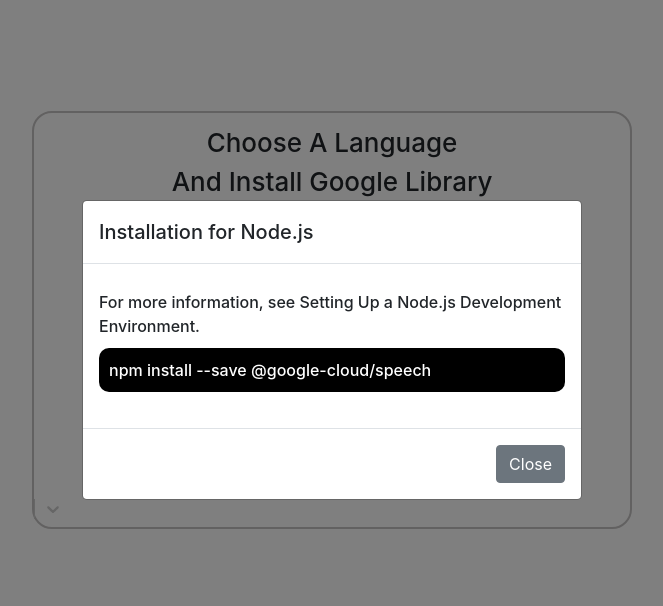
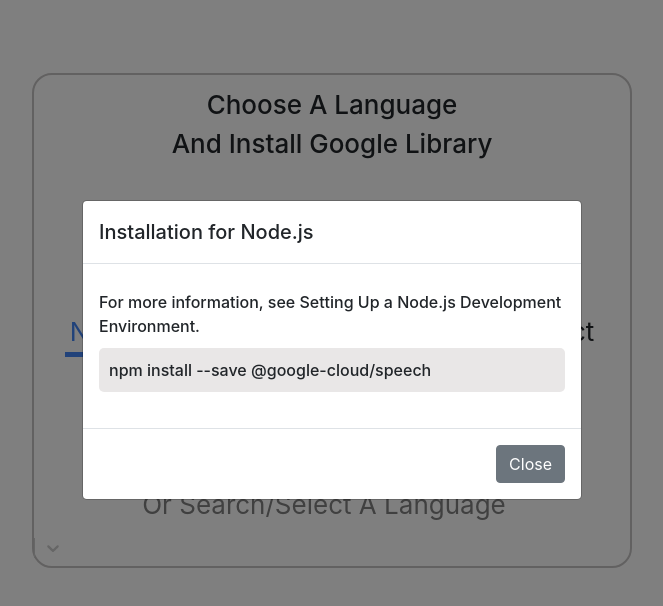
Before and after one commit to 97-Jeffrey/google-widget-redesign, a React (Create React App) app: page / in a window 1280 px wide. Both pictures are taken after a click on the element "Node.js". Shown: the top 606 px of the page, without its empty margins (308-971 px from the left). Built offline with nearby package versions, Linux system fonts and the light colour scheme.

Commit message:
changed styling for Instruction Modal

```diff
--- a/src/components/data/languageData.tsx
+++ b/src/components/data/languageData.tsx
@@ -13,6 +13,9 @@
   { value: 'PHP', label: 'PHP' },
   { value: 'Python', label: 'Python' },
   { value: 'Ruby', label: 'Ruby' },
+  { value: 'React', label: 'React' },
+  { value: 'Angular', label: 'Angular' },
+  { value: 'Vue', label: 'Vue' },
 ]
 
 
--- a/src/components/data/widgetData.tsx
+++ b/src/components/data/widgetData.tsx
@@ -134,6 +134,33 @@
       }
     ]
   },
+  {
+    languageName: "React",
+    text:[
+      {
+        information: "For more information, see Setting Up a Backend Node.js Development Environment.",
+        command:"npm install --save @google-cloud/speech"
+      }
+    ]
+  },
+  {
+    languageName: "Angular",
+    text:[
+      {
+        information: "For more information, set up a Angular Development Environment.",
+        command:"npm i @angular/google-cloud-speech"
+      }
+    ]
+  },
+  {
+    languageName: "Vue",
+    text:[
+      {
+        information: "For more information, set up a Vue Development Environment.",
+        command:"npm i vue-google-cloud-speech"
+      }
+    ]
+  },
 
 ];
 
--- a/src/components/instruction.css
+++ b/src/components/instruction.css
@@ -4,8 +4,7 @@
 
 .command {
   margin-top: 10px;
-  background-color: #000;
-  color: #fff;
+  background-color: rgb(233, 231, 231);
   padding: 10px;
-  border-radius: 10px;
+  border-radius: 5px;
 }
```
